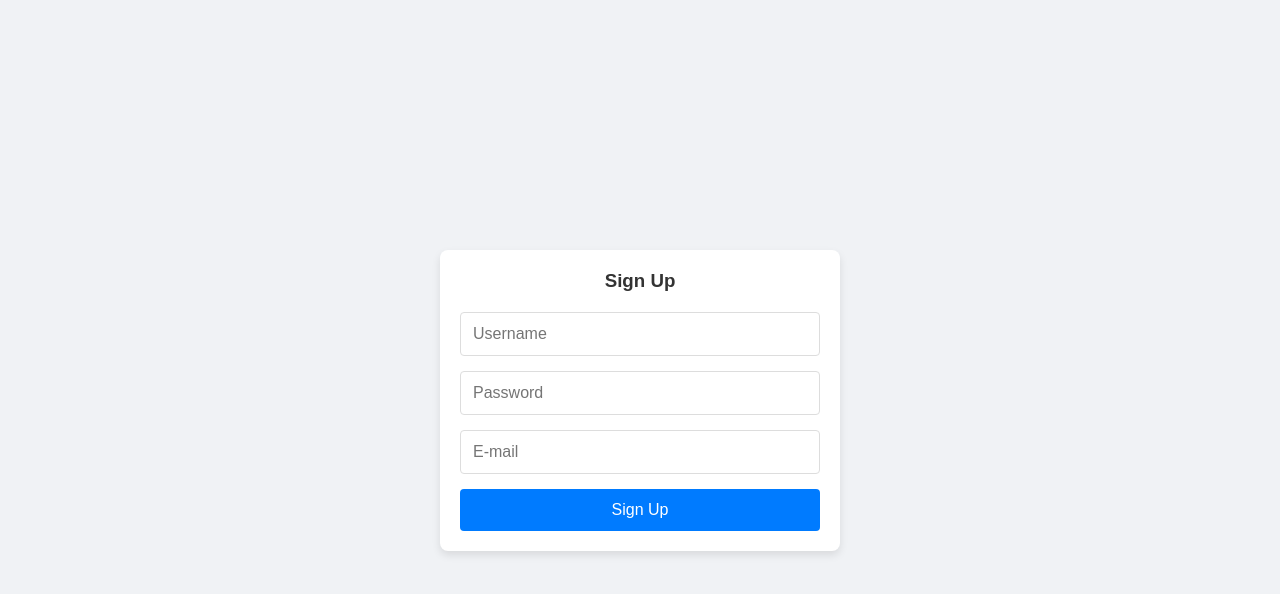
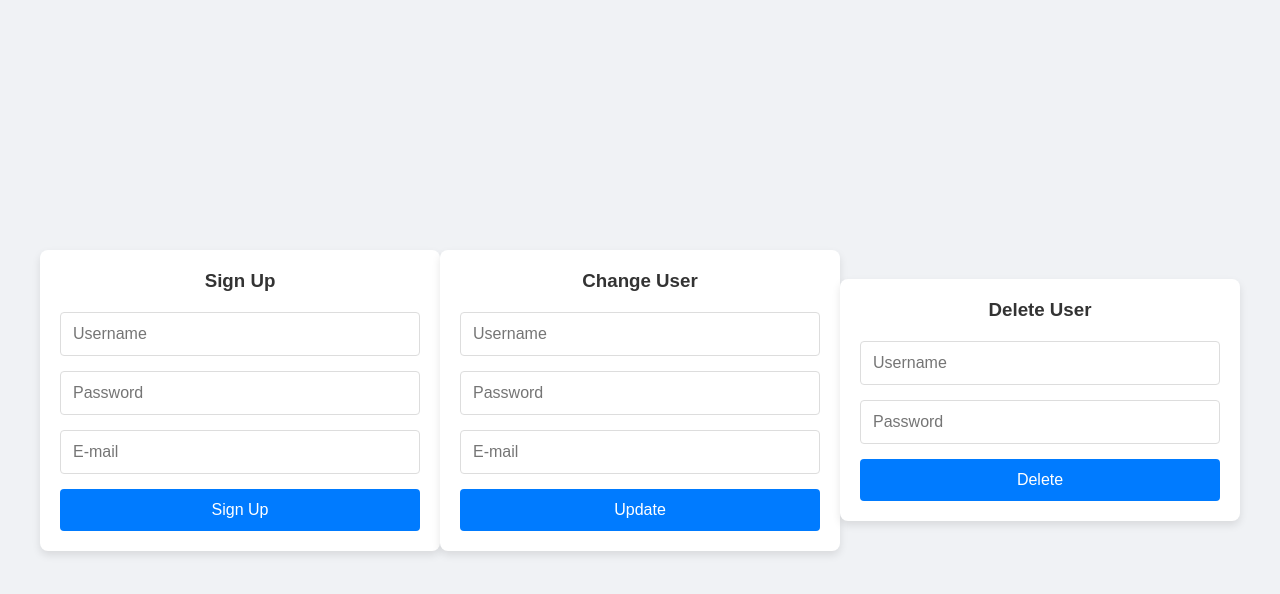
Before and after one commit to JosephAaronMusara/php-refresher, a PHP site: page / in a window 1280 px wide. Shown: the top 594 px of the page. Run offline with PHP 8.4, Linux system fonts and the light colour scheme.

Commit message:
CUD without R

```diff
--- a/index.php
+++ b/index.php
@@ -9,12 +9,29 @@
 <body>
   <div class="signup-container">
     <h3>Sign Up</h3>
-    <form action="includes/formhandler.inc.php" method="post">
+    <form action="includes/createuser.inc.php" method="post">
       <input type="text" name="username" placeholder="Username">
       <input type="password" name="pwd" placeholder="Password">
       <input type="email" name="email" placeholder="E-mail">
       <button>Sign Up</button>
     </form>
   </div>
+  <div class="signup-container">
+    <h3>Change User</h3>
+    <form action="includes/userupdate.inc.php" method="post">
+      <input type="text" name="username" placeholder="Username">
+      <input type="password" name="pwd" placeholder="Password">
+      <input type="email" name="email" placeholder="E-mail">
+      <button>Update</button>
+    </form>
+  </div>
+  <div class="signup-container">
+    <h3>Delete User</h3>
+    <form action="includes/userdelete.inc.php" method="post">
+      <input type="text" name="username" placeholder="Username">
+      <input type="password" name="pwd" placeholder="Password">
+      <button>Delete</button>
+    </form>
+  </div>
 </body>
 </html>
```
Also changed, not shown: includes/formhandler.inc.php (deleted, +0 -34 lines).
